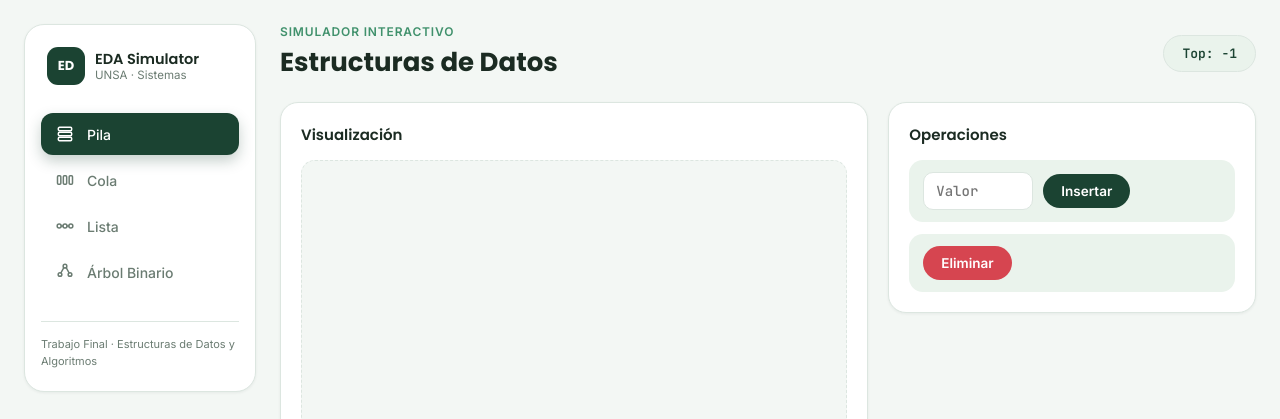
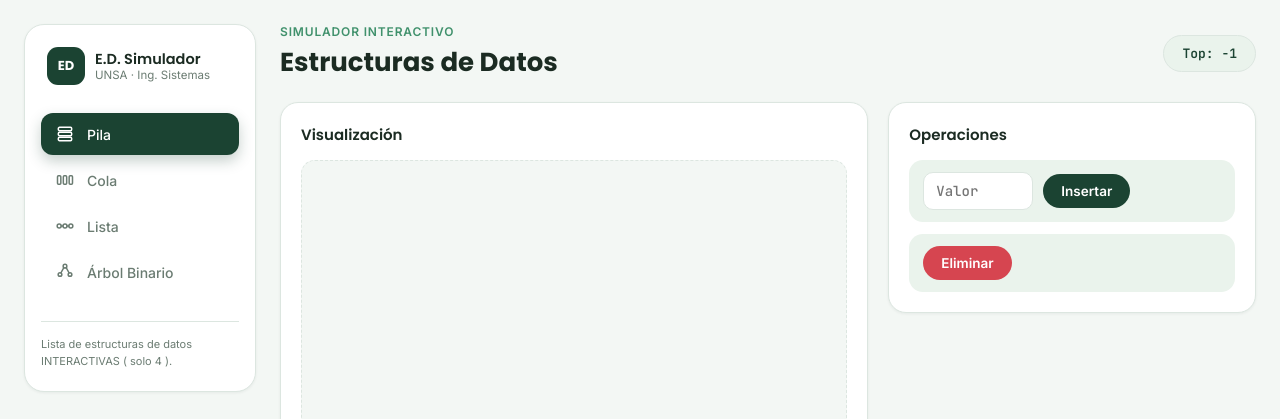
Before and after one commit to camiloSis/TIFdeEDA, a plain HTML site: page index.html in a window 1280 px wide. Shown: the top 419 px of the page. Drawn offline with Linux system fonts and the light colour scheme.

Commit message:
versionFinalRetoques

```diff
--- a/index.html
+++ b/index.html
@@ -15,8 +15,8 @@
             <div class="brand">
                 <span class="brand-mark">ED</span>
                 <div>
-                    <p class="brand-title">EDA Simulator</p>
-                    <p class="brand-sub">UNSA · Sistemas</p>
+                    <p class="brand-title">E.D. Simulador</p>
+                    <p class="brand-sub">UNSA · Ing. Sistemas</p>
                 </div>
             </div>
 
@@ -40,7 +40,7 @@
             </nav>
 
             <div class="sidebar-footer">
-                Trabajo Final · Estructuras de Datos y Algoritmos
+                Lista de estructuras de datos INTERACTIVAS ( solo 4 ).
             </div>
         </aside>
 
```
